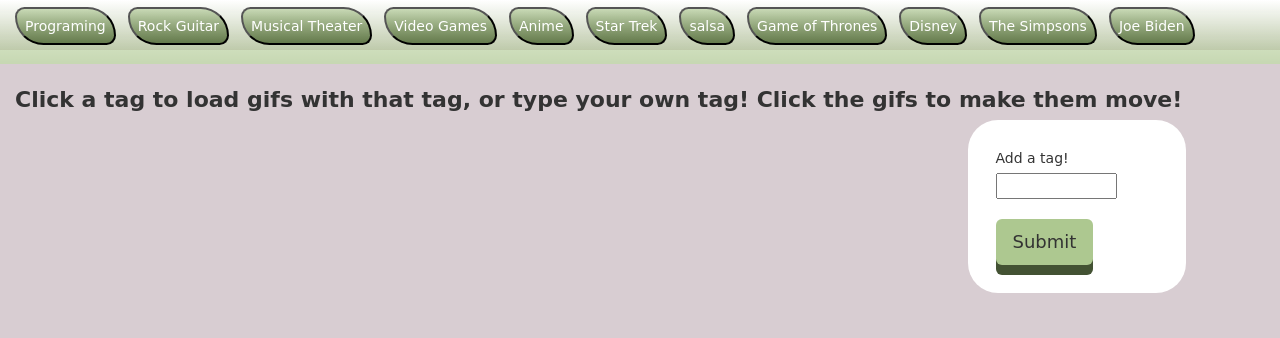
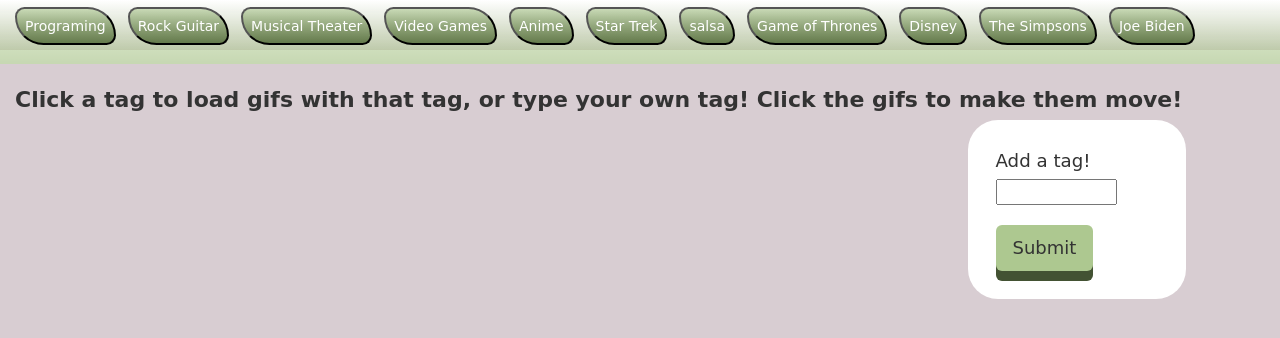
Before and after one commit to johngorm/GifTastic, a PHP site: page / in a window 1280 px wide. Shown: the top 338 px of the page. Run offline with PHP 8.4, Linux system fonts and the light colour scheme; some web fonts are replaced.

Commit message:
Add image card visual to gif holders

```diff
--- a/assets/css/style.css
+++ b/assets/css/style.css
@@ -58,6 +58,7 @@ button{
 	border-color: #D1B7C3;
 	border-width: 3px;
 	box-sizing: border-box;
+	box-shadow: 0 4px 8px 0 rgba(0, 0, 0, 0.2), 0 6px 20px 0 rgba(0, 0, 0, 0.19);
 	border-radius: 10px 30px;
 
 }
@@ -71,6 +72,10 @@ button{
 	padding: 2em;
 	border-radius: 30px 30px;
 
+}
+
+#user-input > p{
+	font-size: 1.3em;
 }
 
 #user-input button{
```
